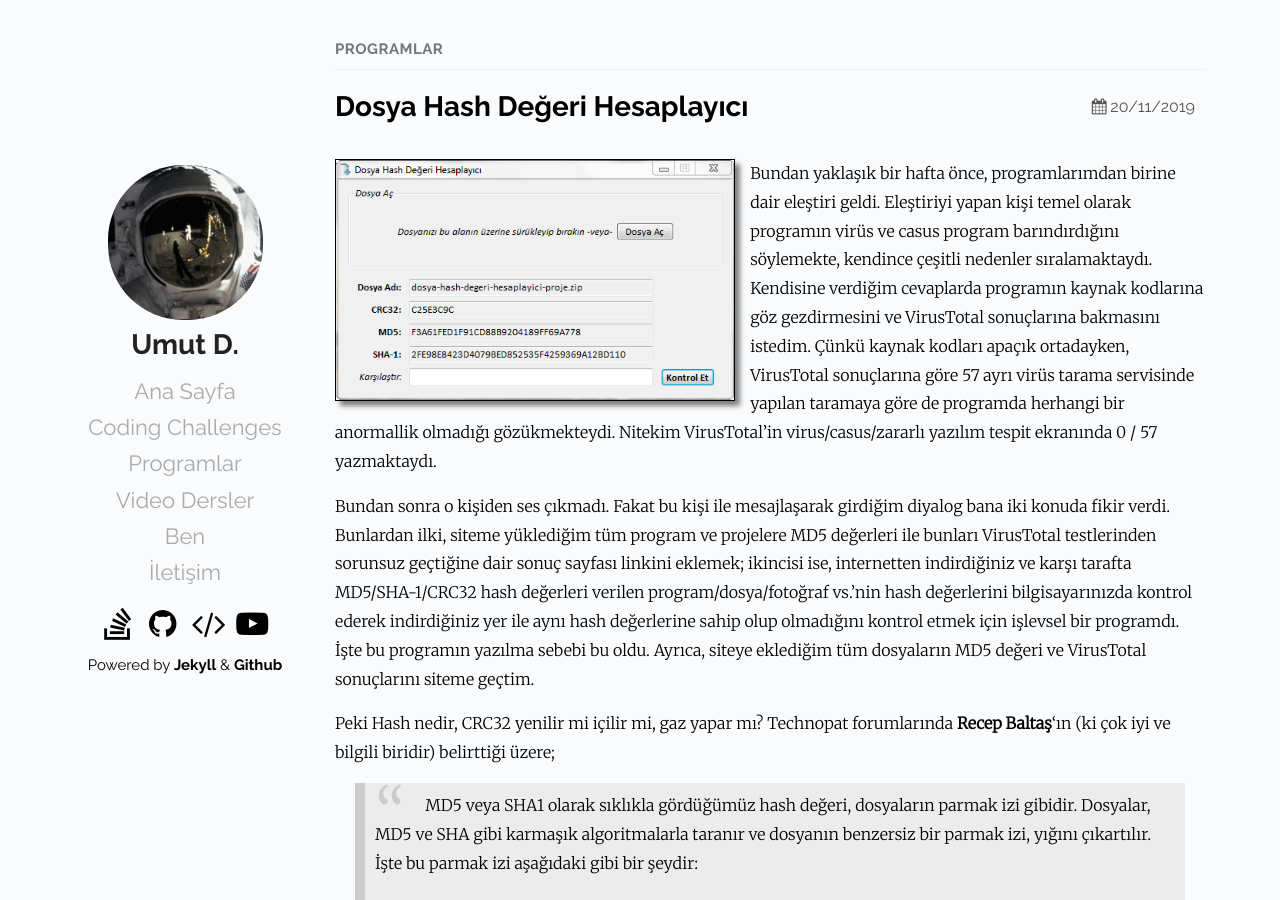
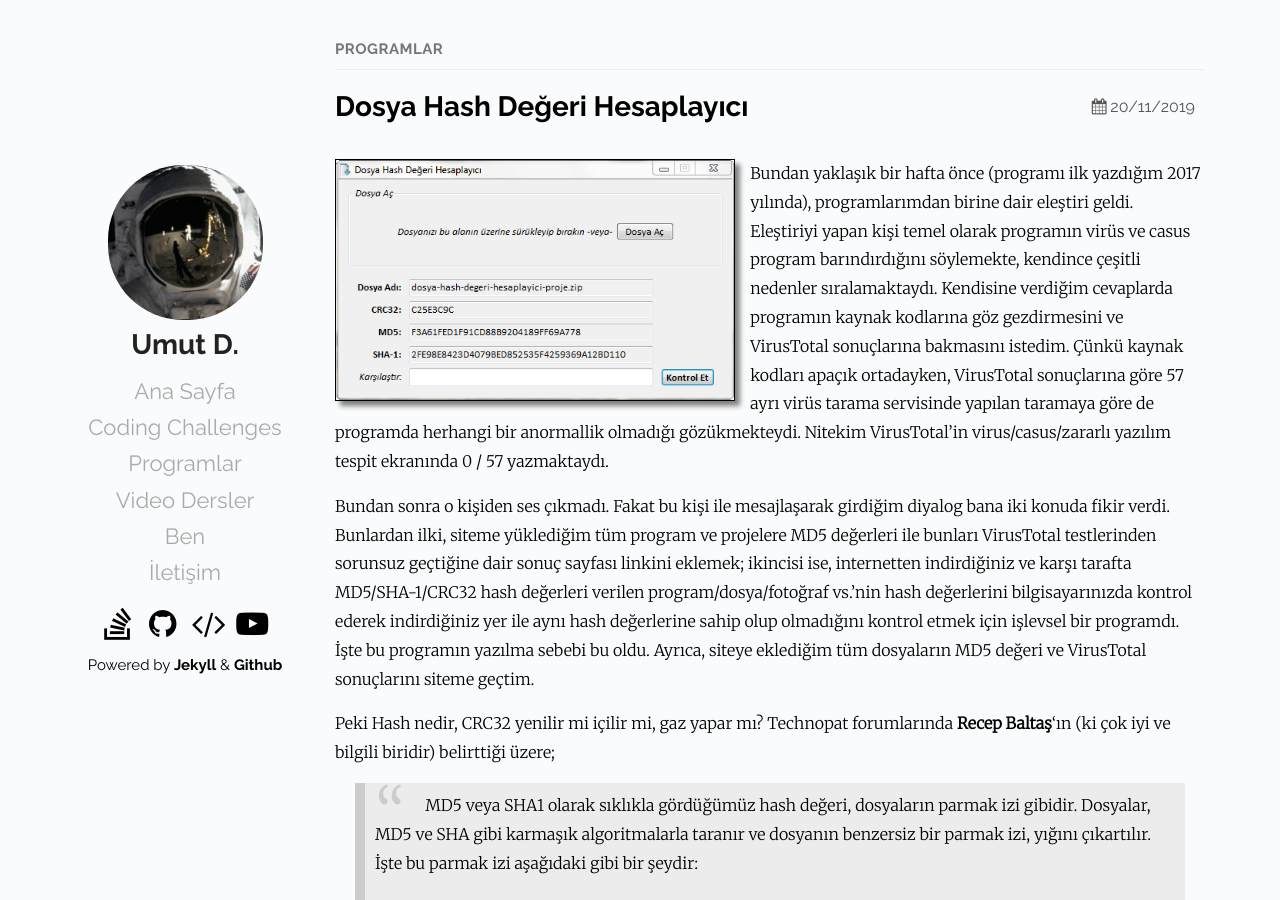
Before and after one commit to Umut-D/umutd.com, a Jekyll site: the page built from _posts/programlar/2018-11-22-dosya-hash-degeri-hesaplayici.md, in a window 1280 px wide and 900 px high. Built offline with Jekyll 4.4.1, drawn with Linux system fonts in a browser that asks for light colours.

Commit message:
dosya hash degeri hesaplayici programi guncellendi

```diff
--- a/_posts/programlar/2018-11-22-dosya-hash-degeri-hesaplayici.md
+++ b/_posts/programlar/2018-11-22-dosya-hash-degeri-hesaplayici.md
@@ -4,6 +4,7 @@
 date: 2019-11-20 16:43 +0300
 categories: Programlar
 tags: Hash Değeri, Sha-1, MD5, CRC32, Kontrol Kodu
+excerpt: Bundan yaklaşık bir hafta önce (programı ilk yazdığım 2017 yılında), programlarımdan birine dair eleştiri geldi. Eleştiriyi yapan kişi temel olarak programın virüs ve casus program barındırdığını söylemekte, kendince çeşitli nedenler sıralamaktaydı. Kendisine verdiğim cevaplarda programın kaynak kodlarına göz gezdirmesini ve VirusTotal sonuçlarına bakmasını istedim...
 redirect_from:
   - /programlar/dosya-hash-degeri-hesaplayici/
   - /etiket/crc32/
@@ -12,7 +13,7 @@
 ---
 ![dosya-hash-hesaplayici](/images/programlar/dosya-hash-hesaplayici.png){: width="46%"}
 
-Bundan yaklaşık bir hafta önce, programlarımdan birine dair eleştiri geldi. Eleştiriyi yapan kişi temel olarak programın virüs ve casus program barındırdığını söylemekte, kendince çeşitli nedenler sıralamaktaydı. Kendisine verdiğim cevaplarda programın kaynak kodlarına göz gezdirmesini ve VirusTotal sonuçlarına bakmasını istedim. Çünkü kaynak kodları apaçık ortadayken, VirusTotal sonuçlarına göre 57 ayrı virüs tarama servisinde yapılan taramaya göre de programda herhangi bir anormallik olmadığı gözükmekteydi. Nitekim VirusTotal’in virus/casus/zararlı yazılım tespit ekranında 0 / 57 yazmaktaydı.
+Bundan yaklaşık bir hafta önce (programı ilk yazdığım 2017 yılında), programlarımdan birine dair eleştiri geldi. Eleştiriyi yapan kişi temel olarak programın virüs ve casus program barındırdığını söylemekte, kendince çeşitli nedenler sıralamaktaydı. Kendisine verdiğim cevaplarda programın kaynak kodlarına göz gezdirmesini ve VirusTotal sonuçlarına bakmasını istedim. Çünkü kaynak kodları apaçık ortadayken, VirusTotal sonuçlarına göre 57 ayrı virüs tarama servisinde yapılan taramaya göre de programda herhangi bir anormallik olmadığı gözükmekteydi. Nitekim VirusTotal’in virus/casus/zararlı yazılım tespit ekranında 0 / 57 yazmaktaydı.
 
 Bundan sonra o kişiden ses çıkmadı. Fakat bu kişi ile mesajlaşarak girdiğim diyalog bana iki konuda fikir verdi. Bunlardan ilki, siteme yüklediğim tüm program ve projelere MD5 değerleri ile bunları VirusTotal testlerinden sorunsuz geçtiğine dair sonuç sayfası linkini eklemek; ikincisi ise, internetten indirdiğiniz ve karşı tarafta MD5/SHA-1/CRC32 hash değerleri verilen program/dosya/fotoğraf vs.’nin hash değerlerini bilgisayarınızda kontrol ederek indirdiğiniz yer ile aynı hash değerlerine sahip olup olmadığını kontrol etmek için işlevsel bir programdı. İşte bu programın yazılma sebebi bu oldu. Ayrıca, siteye eklediğim tüm dosyaların MD5 değeri ve VirusTotal sonuçlarını siteme geçtim.
 
```
